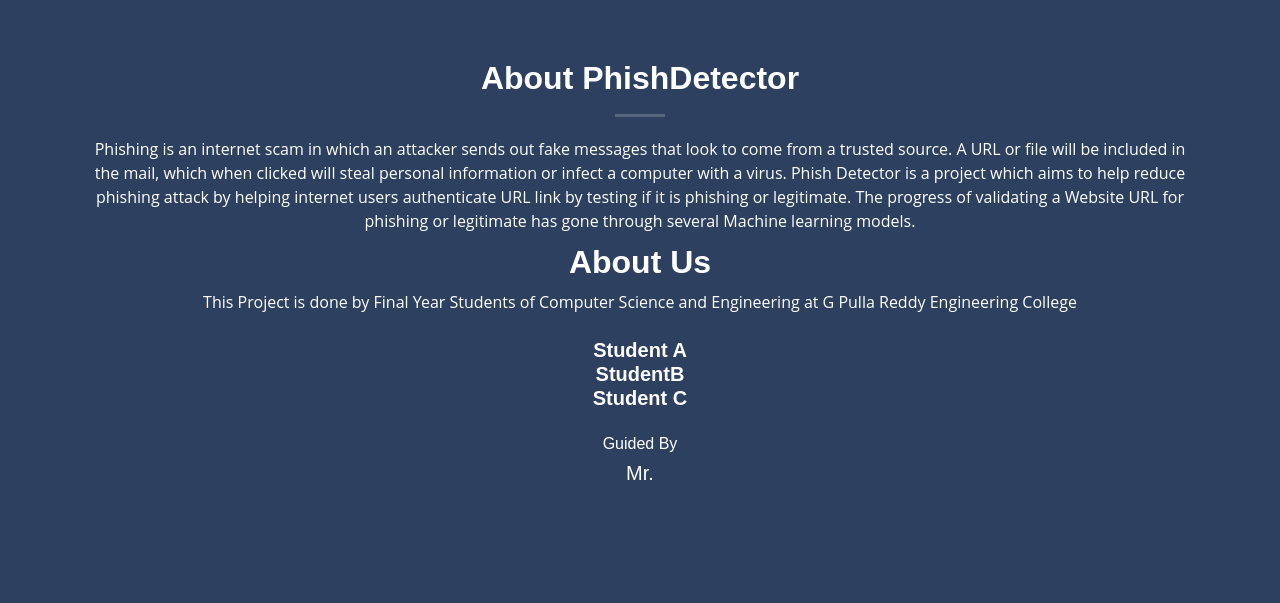
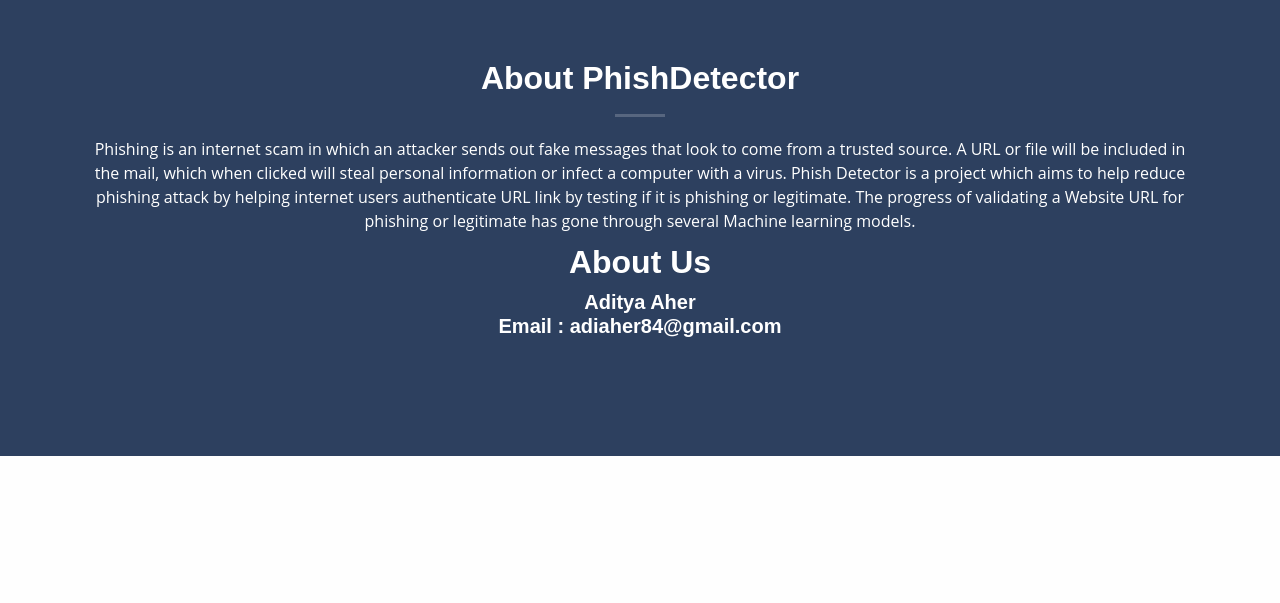
Before and after one commit to asaher84/phish-detector, a Flask app: page / in a window 1280 px wide. Shown: the part 1523-2126 px from the top of the page. After the commit the page ends 1979 px from the top, so only its background shows below. Run offline with Flask 3, Linux system fonts and the light colour scheme; parts of the project's set-up code (start-up, migrations or seed data) failed here and were passed over; some libraries are stand-ins or nearby versions.

Commit message:
Update index.html

```diff
--- a/templates/index.html
+++ b/templates/index.html
@@ -218,7 +218,7 @@
                     </p>
 
                     <h3>About Us</h3>
-                    <p>This Project is done by Final Year Students of Computer Science and Engineering at G Pulla Reddy Engineering College<br><br><h5 style="color:white;"><b>Student A<br>StudentB <br>Student C<br><br><h6>Guided By</h6><h5>Mr.            </h5></b></p></p>
+                    <h5 style="color:white;"><b>Aditya Aher<br>Email : adiaher84@gmail.com <br></b></p>
               </div>
 
             </div>
```
